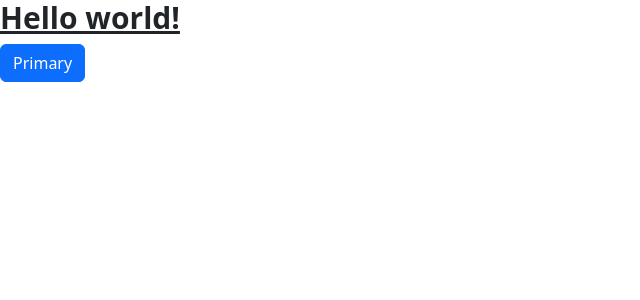
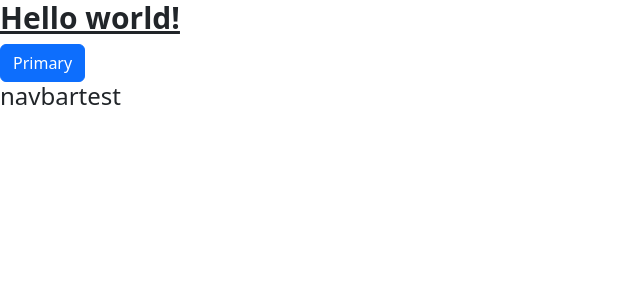
Before and after one commit to pbk95120/Kingo-Eats, a React (Create React App) app in the folder frontend/: page / in a window 1280 px wide. Shown: the top 300 px of the page, without its empty margins (0-640 px from the left). Built offline with nearby package versions, Linux system fonts and the light colour scheme.

Commit message:
navbar_first

```diff
--- a/frontend/src/App.js
+++ b/frontend/src/App.js
@@ -6,6 +6,7 @@ function App() {
     <div className="App">
       <h1 className="text-3xl font-bold underline">Hello world!</h1>
       <Button variant="primary">Primary</Button>
+      <h4> navbartest</h4>
     </div>
   );
 }
```
